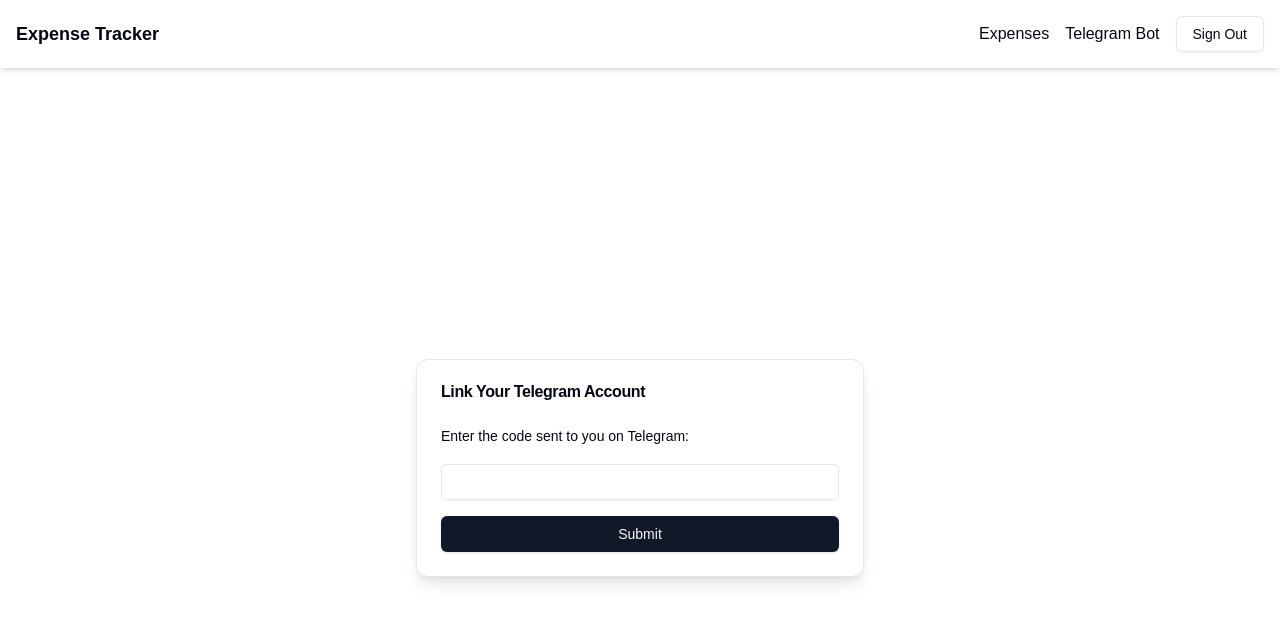
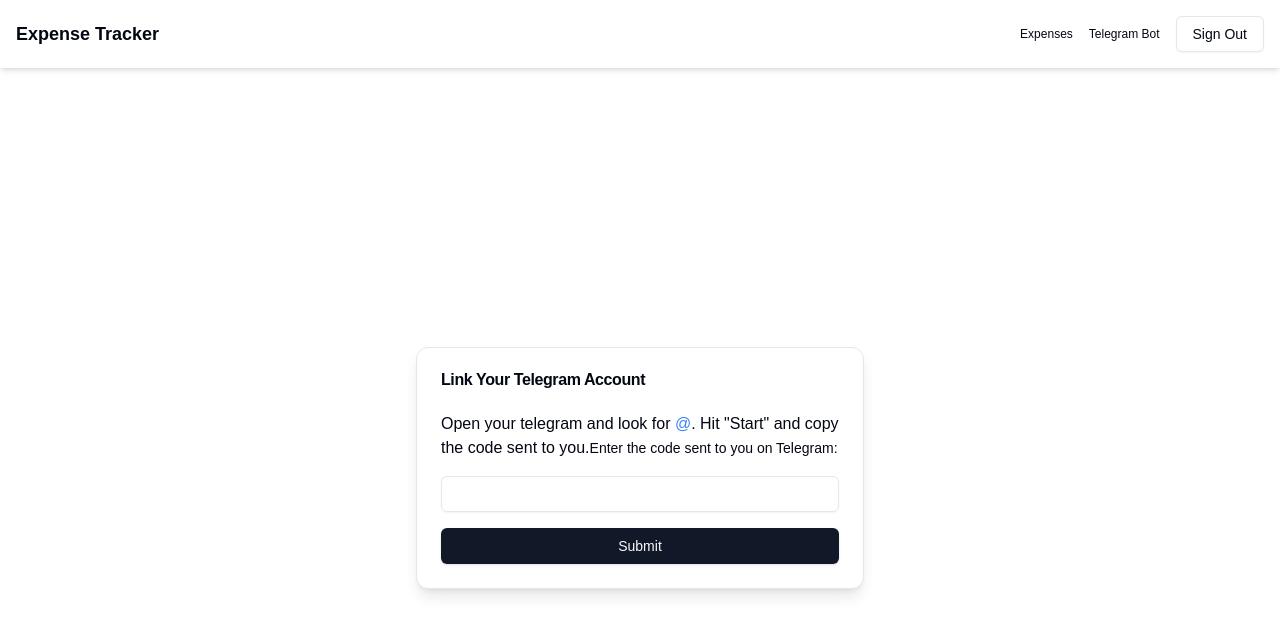
Before and after one commit to ebertulfo/gastos, a Next.js app: page /telegram-bot in a window 1280 px wide. Shown: the top 634 px of the page. Built offline with nearby package versions, Linux system fonts and the light colour scheme; no server answers; the database is empty; sample sign-in values are in the browser's storage.

Commit message:
Some layout fixes and copy changes for the Telegram Bot page

```diff
--- a/src/app/components/NavBar.tsx
+++ b/src/app/components/NavBar.tsx
@@ -41,7 +41,7 @@ const Navbar: React.FC = () => {
     <nav className="flex justify-between items-center p-4 shadow-md bg-white">
       <div className="text-lg font-bold">Expense Tracker</div>
       {user ? (
-        <div className="flex items-center space-x-4">
+        <div className="flex items-center space-x-4 text-xs">
           <Link href="/expenses">Expenses</Link>
           <Link href="/telegram-bot">Telegram Bot</Link>
           <Button onClick={handleSignOut} variant="outline">
--- a/src/app/layout.tsx
+++ b/src/app/layout.tsx
@@ -34,7 +34,9 @@ export default function RootLayout({
           {" "}
           {/* Wrap the entire app with AuthProvider */}
           <Navbar />
-          {children}
+          <main className="w-[360px] md:w-[700px] lg:w-[960px] xl:w-[1200px] mx-[auto]">
+            {children}
+          </main>
         </AuthProvider>
       </body>
     </html>
--- a/src/app/telegram-bot/page.tsx
+++ b/src/app/telegram-bot/page.tsx
@@ -56,6 +56,16 @@ export default function TelegramBotPage() {
             </>
           ) : (
             <form onSubmit={handleSubmit} className="space-y-4">
+              <span>
+                Open your telegram and look for{" "}
+                <a
+                  href={`https://t.me/${process.env.NEXT_PUBLIC_BOT_USERNAME}`}
+                  className="text-blue-500"
+                >
+                  @{process.env.NEXT_PUBLIC_BOT_USERNAME}
+                </a>
+                . Hit &quot;Start&quot; and copy the code sent to you.
+              </span>
               <Label htmlFor="code">
                 Enter the code sent to you on Telegram:
               </Label>
```
